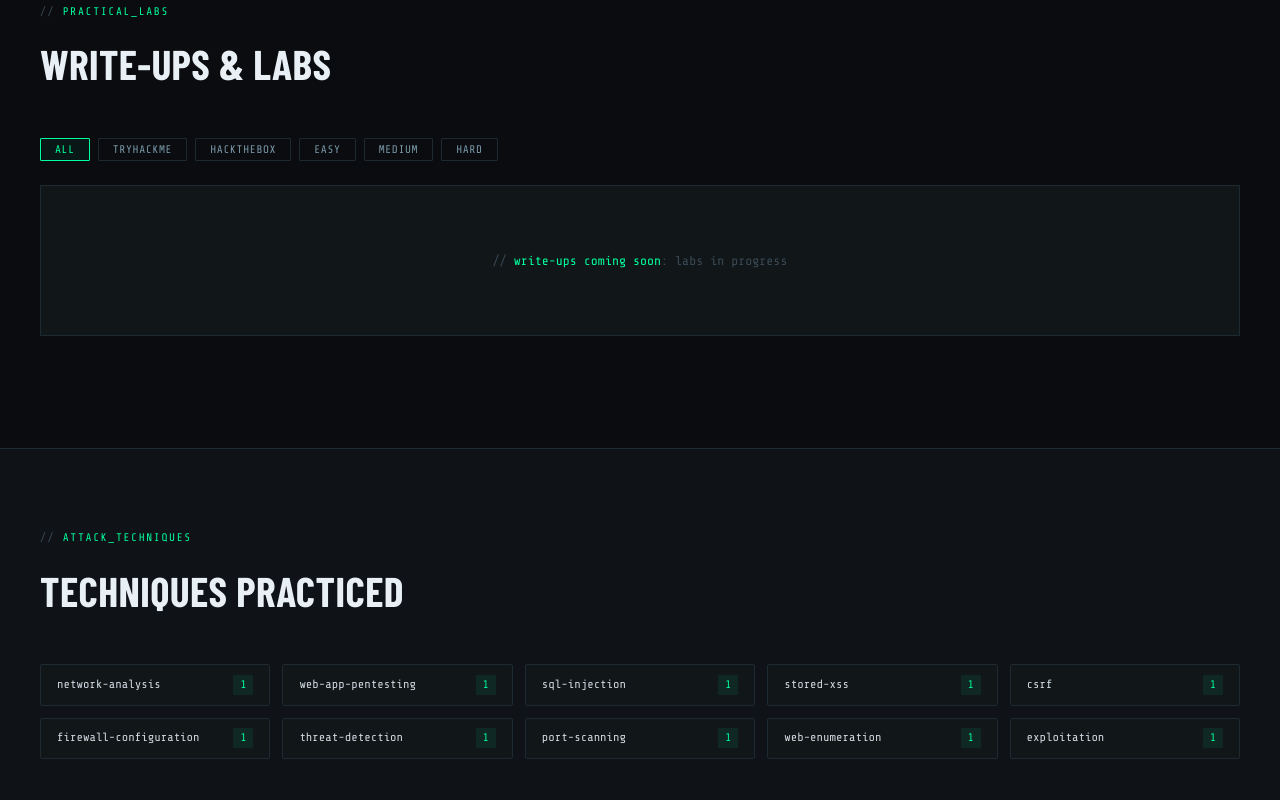
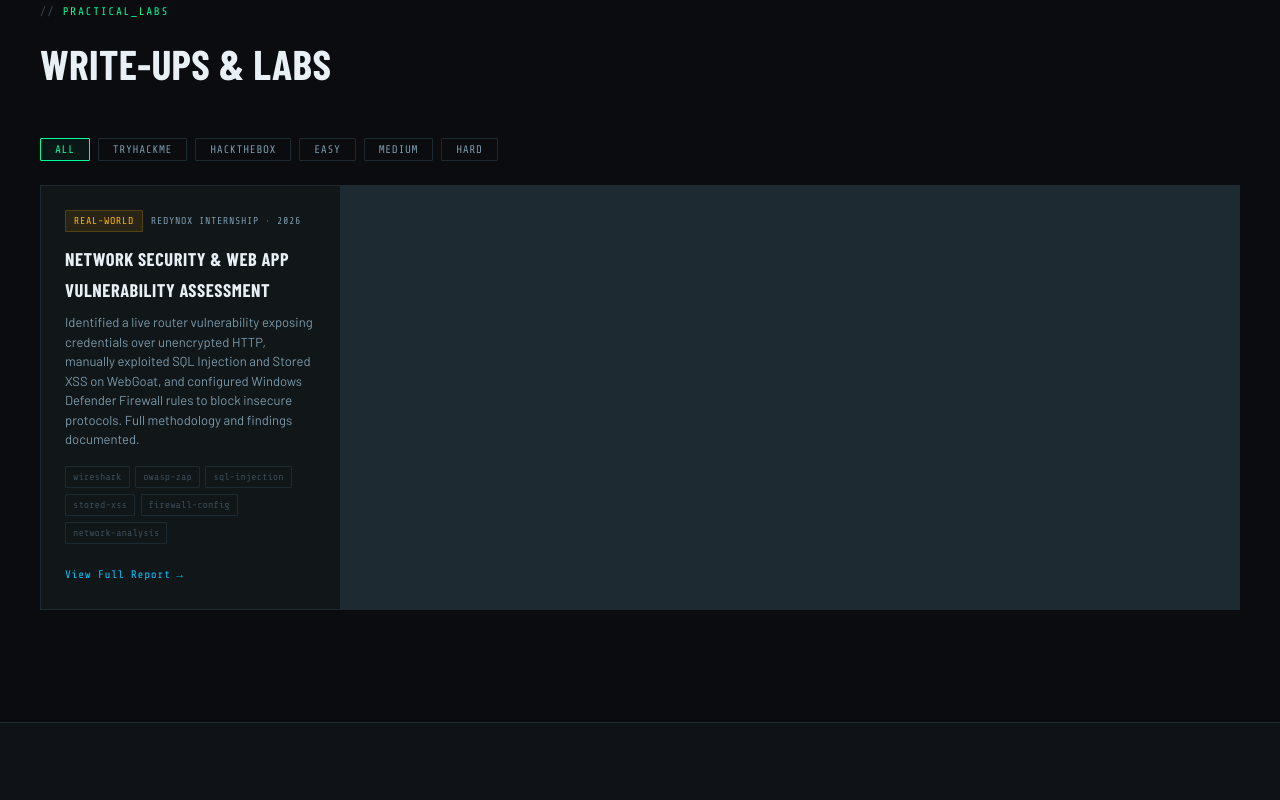
Before and after one commit to MrTimothy-hacks/MrTimothy-hacks.github.io, a plain HTML site: page index.html in a window 1280 px wide. Shown: the part 1942-2742 px from the top of the page. Drawn offline with nearby package versions, Linux system fonts and the light colour scheme; a web font is replaced by a local one.

Commit message:
Add files via upload

```diff
--- a/index.html
+++ b/index.html
@@ -534,7 +534,7 @@
         <span class="tag">firewall-config</span>
         <span class="tag">network-analysis</span>
       </div>
-      <a href="#" class="card-link" style="color:var(--accent2);">View Internship Report</a>
+      <a href="Timothy_Segun-Olufemi_Internship_Report.pdf" class="card-link" style="color:var(--accent2);" target="_blank">View Internship Report</a>
     </div>
 
     <div class="project-card" style="cursor:default;">
@@ -554,7 +554,7 @@
         <span class="tag">python</span>
         <span class="tag">offensive-thinking</span>
       </div>
-      <a href="#" class="card-link" style="color:var(--accent2);">View Research Paper</a>
+      <a href="DEVELOPMENT OF A HYBRID RULE-BASED AND MACHINE LEARNING SYSTEM FOR  PHISHING EMAIL DETECTION.pdf" class="card-link" style="color:var(--accent2);" target="_blank">View Research Paper</a>
     </div>
 
   </div>
@@ -575,8 +575,24 @@
     <button class="filter-btn" onclick="filterCards('hard', this)">Hard</button>
   </div>
   <div class="projects-grid" id="writeups-grid">
-    <div class="empty-state">
-      <p>// <span>write-ups coming soon</span>: labs in progress</p>
+    <div class="project-card" data-platform="Internship" data-difficulty="medium">
+      <div class="card-meta">
+        <span class="badge badge-medium">Real-World</span>
+        <span class="badge-platform">Redynox Internship · 2026</span>
+      </div>
+      <div class="card-title">Network Security & Web App Vulnerability Assessment</div>
+      <div class="card-desc">
+        Identified a live router vulnerability exposing credentials over unencrypted HTTP, manually exploited SQL Injection and Stored XSS on WebGoat, and configured Windows Defender Firewall rules to block insecure protocols. Full methodology and findings documented.
+      </div>
+      <div class="card-tags">
+        <span class="tag">wireshark</span>
+        <span class="tag">owasp-zap</span>
+        <span class="tag">sql-injection</span>
+        <span class="tag">stored-xss</span>
+        <span class="tag">firewall-config</span>
+        <span class="tag">network-analysis</span>
+      </div>
+      <a href="Timothy_Segun-Olufemi_Internship_Report.pdf" class="card-link" target="_blank">View Full Report</a>
     </div>
     <!-- ADD WRITE-UP CARDS HERE ↓
     <div class="project-card" data-platform="THM" data-difficulty="easy">
```
